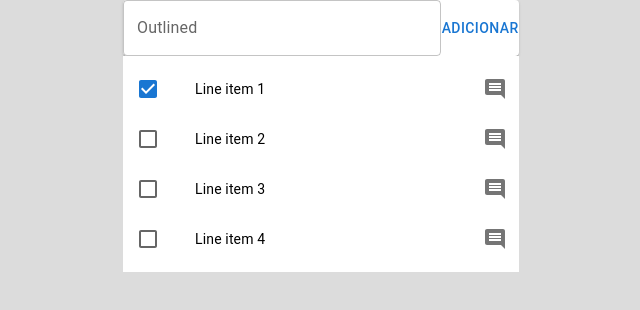
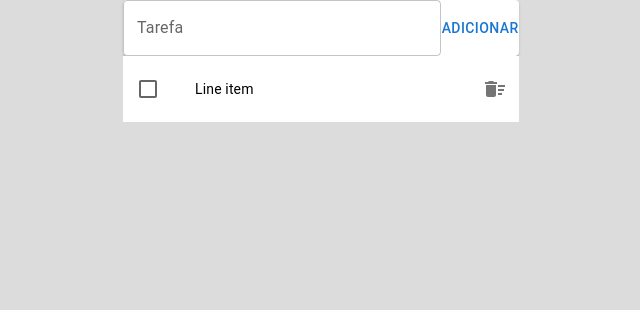
Before and after one commit to devjuanmarcos/Projeto-TodoList-Desenvolvimento-Web-Serratec, a React (Create React App) app in the folder todo/: page / in a window 1280 px wide. Shown: the top 310 px of the page, without its empty margins (319-959 px from the left). Built offline with nearby package versions, Linux system fonts and the light colour scheme.

Commit message:
criacao arquivo home para limpar app

```diff
--- a/todo/src/App.js
+++ b/todo/src/App.js
@@ -1,14 +1,9 @@
-import { Container } from '@mui/material';
 import './App.css';
-import Form from './components/Form';
-import TodoItem from './components/TodoItem';
+import Home from "./pages/Home";
 
 function App() {
   return (
-    <Container maxWidth="xs" style={{ marginTop: "lem"}}>
-      <Form />
-      <TodoItem />
-    </Container>
+    <Home/>
   );
 }
 
--- a/todo/src/components/Form.jsx
+++ b/todo/src/components/Form.jsx
@@ -5,7 +5,7 @@ export default function Form() {
     return (
         <Paper style={{ padding: "lem" }}>
             <div style={{ display: "flex", justifyContent: "center"}}>
-                <TextField id="outlined-basic" label="Outlined" variant="outlined" fullWidth/>
+                <TextField id="outlined-basic" label="Tarefa" variant="outlined" fullWidth/>
                 <Button variant="text">Adicionar</Button>
             </div>
         </Paper>
--- a/todo/src/components/TodoItem.jsx
+++ b/todo/src/components/TodoItem.jsx
@@ -1,59 +1,32 @@
 import * as React from 'react';
-import List from '@mui/material/List';
 import ListItem from '@mui/material/ListItem';
 import ListItemButton from '@mui/material/ListItemButton';
 import ListItemIcon from '@mui/material/ListItemIcon';
 import ListItemText from '@mui/material/ListItemText';
 import Checkbox from '@mui/material/Checkbox';
 import IconButton from '@mui/material/IconButton';
-import CommentIcon from '@mui/icons-material/Comment';
+import DeleteSweepIcon from '@mui/icons-material/DeleteSweep';
 
 export default function TodoItem() {
-  const [checked, setChecked] = React.useState([0]);
-
-  const handleToggle = (value) => () => {
-    const currentIndex = checked.indexOf(value);
-    const newChecked = [...checked];
-
-    if (currentIndex === -1) {
-      newChecked.push(value);
-    } else {
-      newChecked.splice(currentIndex, 1);
-    }
-
-    setChecked(newChecked);
-  };
-
-  return (
-    <List sx={{ width: '100%', bgcolor: 'background.paper' }}>
-      {[0, 1, 2, 3].map((value) => {
-        const labelId = `checkbox-list-label-${value}`;
 
   return (
     <ListItem
-            key={value}
       secondaryAction={
         <IconButton edge="end" aria-label="comments">
-                <CommentIcon />
+          <DeleteSweepIcon />
         </IconButton>
       }
       disablePadding
     >
-            <ListItemButton role={undefined} onClick={handleToggle(value)} dense>
+      <ListItemButton role={undefined} dense>
         <ListItemIcon>
           <Checkbox
             edge="start"
-                  checked={checked.indexOf(value) !== -1}
             tabIndex={-1}
-                  disableRipple
-                  inputProps={{ 'aria-labelledby': labelId }}
-                />
+            disableRipple/>
         </ListItemIcon>
-              <ListItemText id={labelId} primary={`Line item ${value + 1}`} />
+        <ListItemText primary={'Line item '}/>
       </ListItemButton>
     </ListItem>
   );
-      })}
-    </List>
-  );
 }
--- /dev/null
+++ b/todo/src/pages/Home.jsx
@@ -0,0 +1,15 @@
+import { Container, List  } from '@mui/material';
+import React from 'react';
+import Form from '../components/Form';
+import TodoItem from '../components/TodoItem';
+
+export default function Home() {
+    return (
+        <Container maxWidth="xs" style={{ marginTop: "lem" }}>
+            <Form />
+            <List sx={{ width: '100%', bgcolor: 'background.paper', marginTop: "lem" }}>
+                <TodoItem />
+            </List>
+        </Container>
+    );
+}
```
Lines whose indentation alone changed are shown as unchanged.
